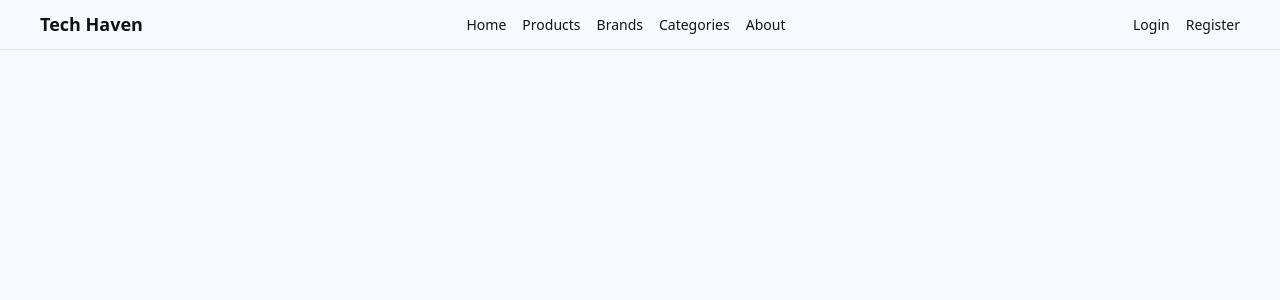
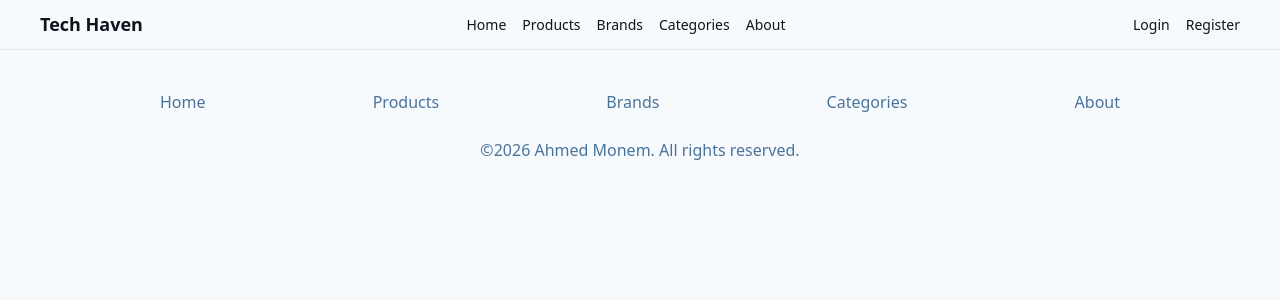
Before and after one commit to AhmedMonem122/E-Commerce-App-MERN-Next, a Next.js app: page / in a window 1280 px wide. Shown: the top 300 px of the page. Built offline with nearby package versions, Linux system fonts and the light colour scheme.

Commit message:
feat: add footer to home page

```diff
--- a/src/app/page.tsx
+++ b/src/app/page.tsx
@@ -1,9 +1,11 @@
+import Footer from "@/components/Footer/Footer";
 import Navbar from "@/components/Navbar/Navbar";
 
 export default function Home() {
   return (
     <>
       <Navbar />
+      <Footer />
     </>
   );
 }
```
